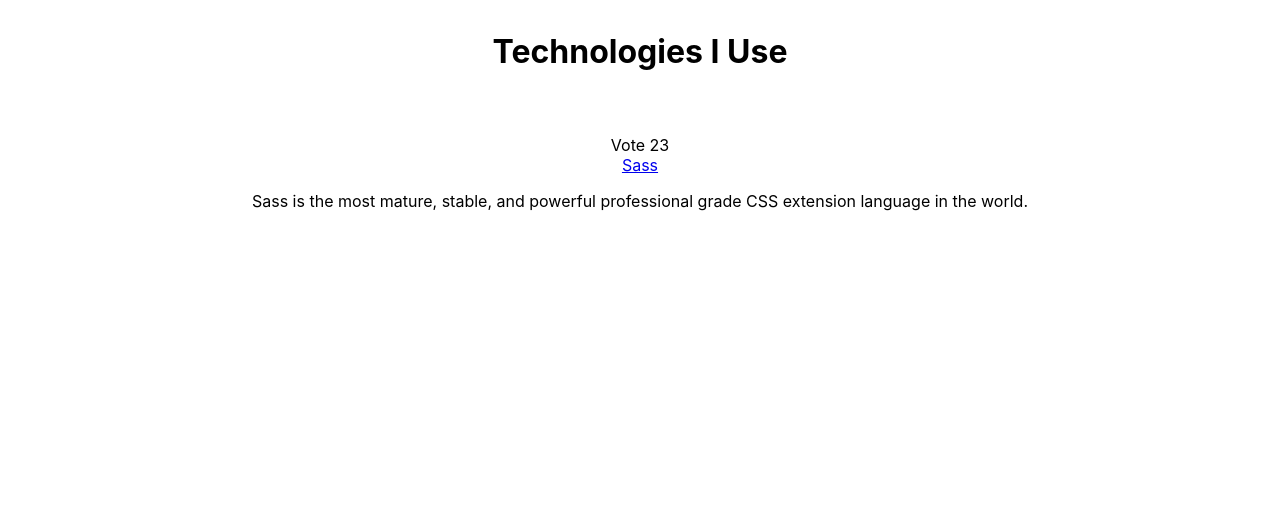
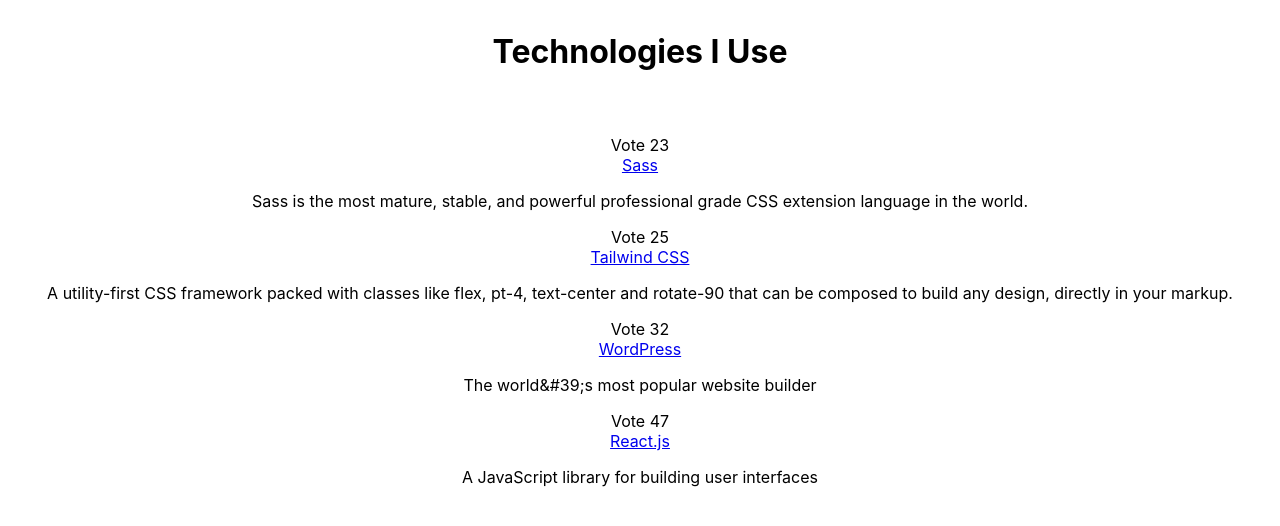
Before and after one commit to abgregs/sort-skills-app, a React (Create React App) app: page / in a window 1280 px wide. Shown: the top 526 px of the page. Built offline with nearby package versions, Linux system fonts and the light colour scheme.

Commit message:
render all items in our list

```diff
--- a/src/App.js
+++ b/src/App.js
@@ -6,16 +6,18 @@ function App() {
 
   class ItemList extends React.Component {
     render() {
-      const item = data.items[0];
-      return (
-        <div className='ui unstackable items'>
-          <Item
-          id={item.id}
+      const itemComponents = data.items.map((item) => (
+        <Item
+          key={'item-'+item.id}
           title={item.title}
           description={item.description}
           url={item.url}
           votes={item.votes}
-          />
+        />
+      ));
+      return (
+        <div className='ui unstackable items'>
+          {itemComponents}
         </div>
       );
     }
```
